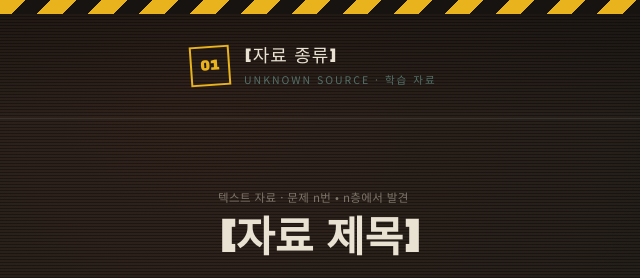
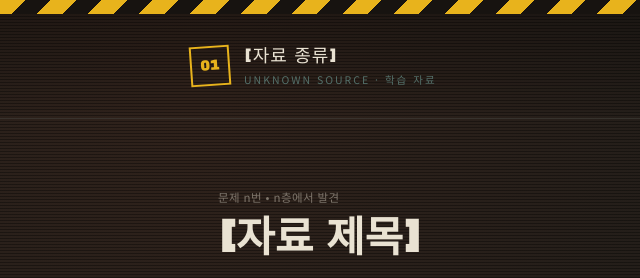
Before and after one commit to lime-kandy/ai-metavese-lab.2026, a plain HTML site: page text/index.html in a window 1280 px wide. Shown: the top 278 px of the page, 0-640 px from the left. Drawn offline with Linux system fonts and the light colour scheme.

Commit message:
Update index.html

```diff
--- a/text/index.html
+++ b/text/index.html
@@ -205,7 +205,7 @@
 
     <div class="evidence-head">
       <!-- 소제목: 자료 형식 + 사용 장면을 입력하세요 -->
-      <span class="scene-tag">텍스트 자료 · 문제 n번 • n층에서 발견</span>
+      <span class="scene-tag">문제 n번 • n층에서 발견</span>
       <!-- 메인 제목: 자료의 이름을 입력하세요 -->
       <h1 class="evidence-title">[자료 제목]</h1>
     </div>
```
